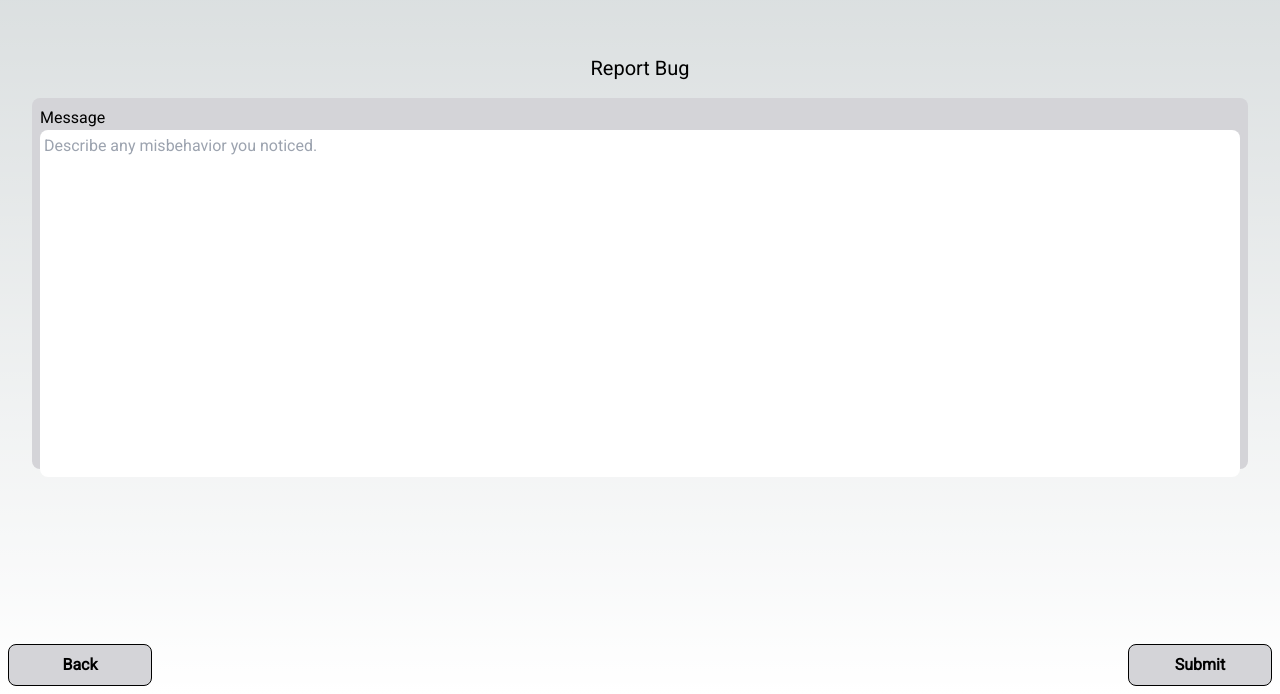
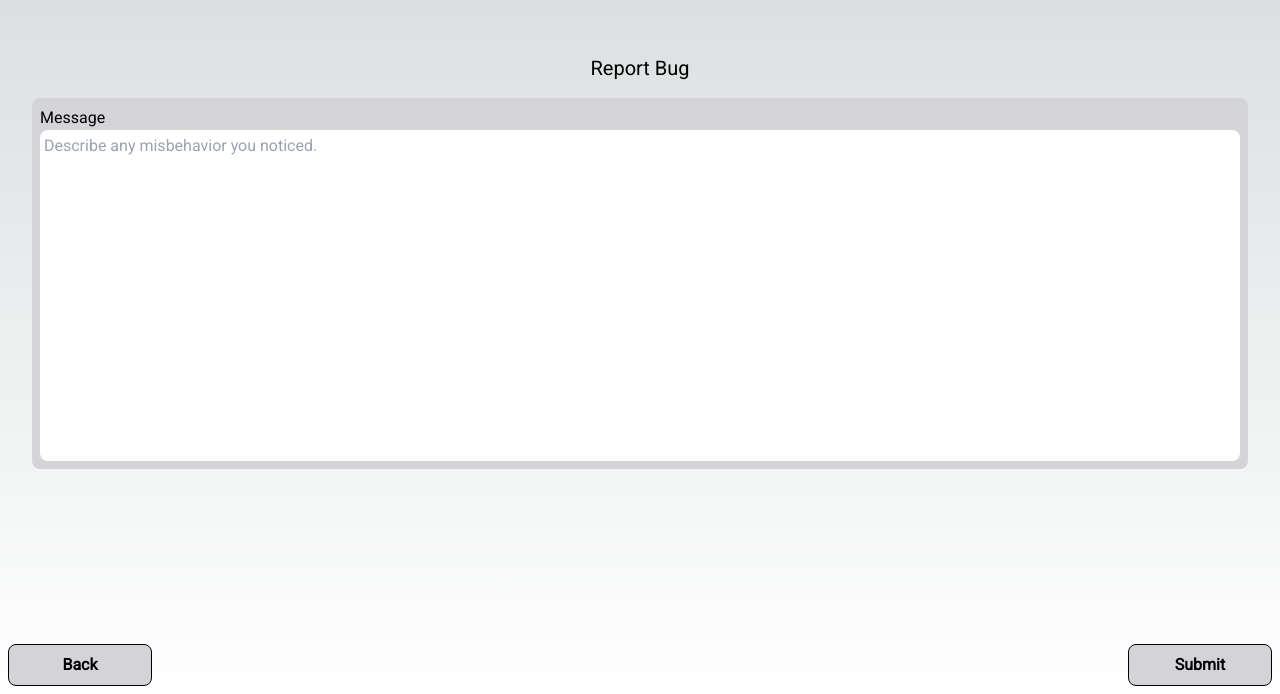
Before and after one commit to nilsfs7/fsmeet-frontend, a Next.js app: page /feedback/bugs in a window 1280 px wide. Shown: the part 106-800 px from the top of the page. Built offline with nearby package versions, Linux system fonts and the light colour scheme; no server answers.

Commit message:
text input large: fix layout

```diff
--- a/components/common/TextInputLarge.tsx
+++ b/components/common/TextInputLarge.tsx
@@ -14,7 +14,7 @@ const TextInputLarge = ({ id, label, labelOnTop = true, placeholder, defValue, v
   return (
     <>
       {labelOnTop && (
-        <div className="m-2 flex h-[100%] flex-col">
+        <div className="flex h-[100%] flex-col p-2">
           <div>{label}</div>
 
           <div className="flex h-full">
@@ -32,8 +32,9 @@ const TextInputLarge = ({ id, label, labelOnTop = true, placeholder, defValue, v
       )}
 
       {!labelOnTop && (
-        <div className="m-2 grid h-[100%] grid-cols-2">
+        <div className="grid h-[100%] grid-cols-2 p-2">
           <div>{label}</div>
+
           <textarea
             id={id}
             className={`h-full w-full resize-none rounded-lg p-1 ${resizable ? 'resize-y' : 'resize-none'}`}
```
